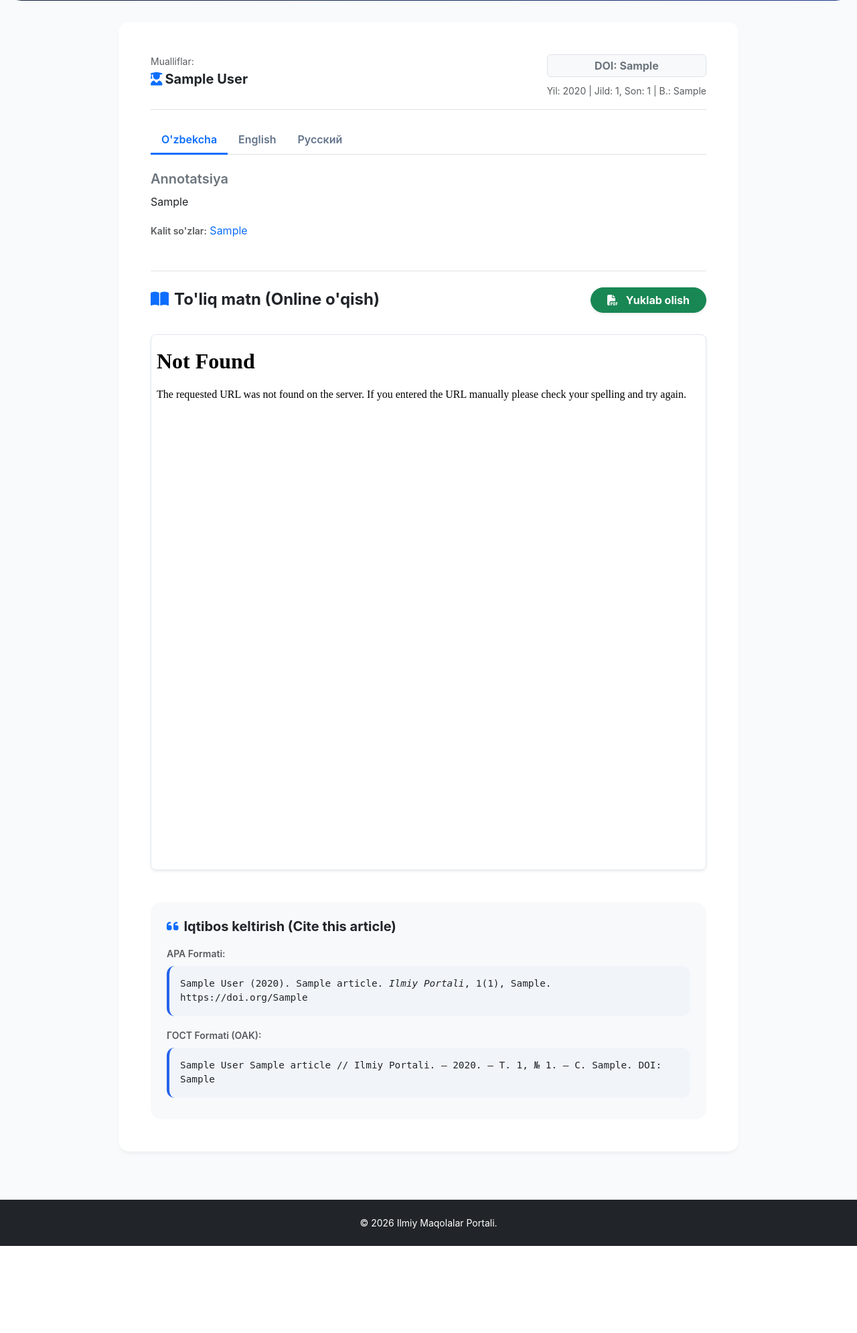
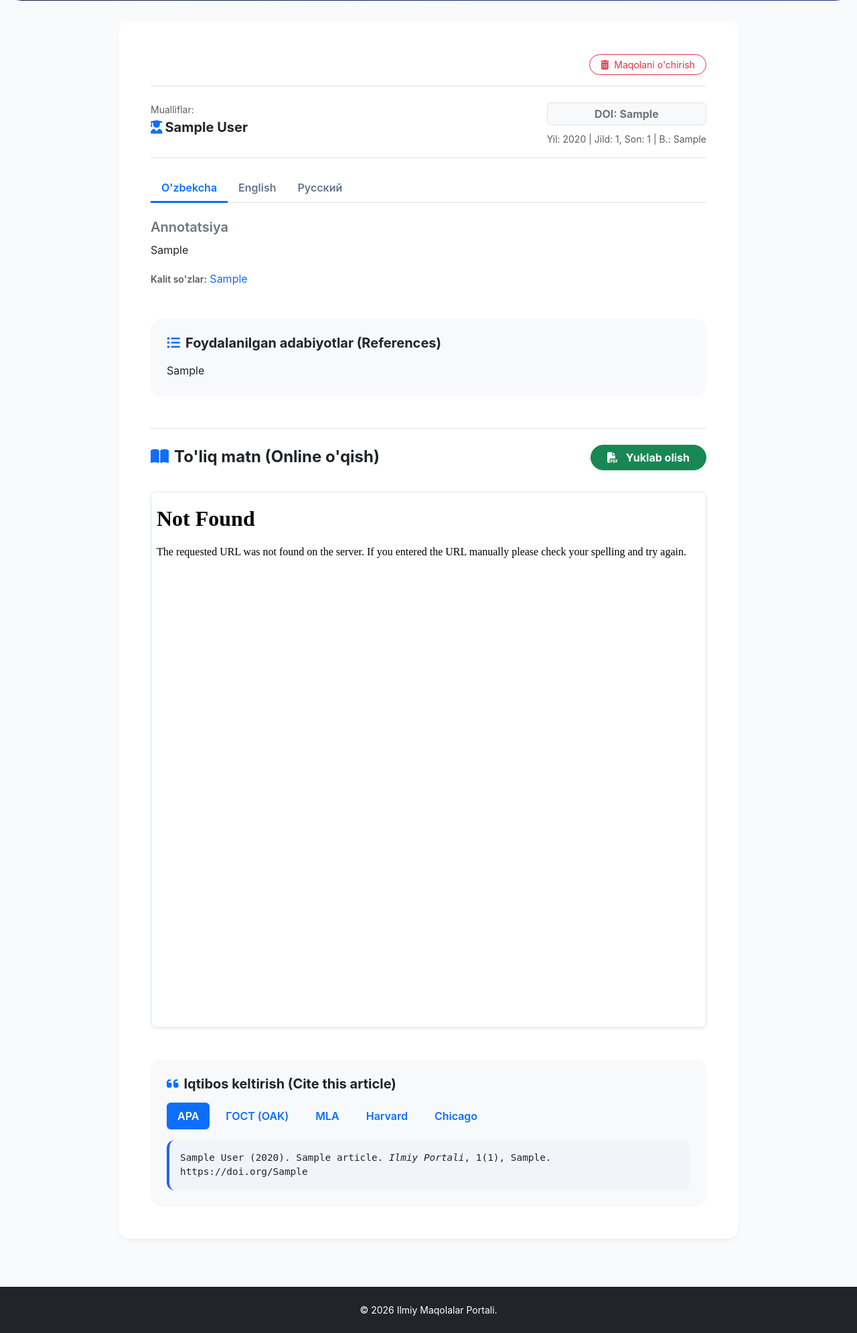
Before and after one commit to Muhammadyusuf95/scientific-article, a Flask app: page /article/1 in a window 1280 px wide. Shown: the part 300-2290 px from the top of the page at 67% size. Before the commit the page ends 2160 px from the top, so only its background shows below. Run offline with Flask 3, Linux system fonts and the light colour scheme; the visitor is signed in with stand-in values (Sample User, id 1); tables that the repository leaves empty hold one stand-in row (values such as "Sample post"); some libraries are stand-ins or nearby versions.

Commit message:
Update article.html

```diff
--- a/templates/article.html
+++ b/templates/article.html
@@ -5,7 +5,7 @@
     <meta name="viewport" content="width=device-width, initial-scale=1.0">
     <title>{{ article.title_uz }} - Ilmiy Portali</title>
 
-    <!-- Google Scholar Meta Teglari (Indexlash uchun majburiy) -->
+    <!-- Google Scholar va SEO Meta Teglari -->
     <meta name="citation_title" content="{{ article.title_uz }}">
     {% for author in article.authors %}
     <meta name="citation_author" content="{{ author.full_name }}">
@@ -16,6 +16,9 @@
     {% if article.pages %}<meta name="citation_firstpage" content="{{ article.pages.split('-')[0] }}">{% endif %}
     <meta name="citation_pdf_url" content="{{ article.pdf_filename }}">
     {% if article.doi %}<meta name="citation_doi" content="{{ article.doi }}">{% endif %}
+    {% if article.references %}
+    <meta name="citation_references" content="{{ article.references }}">
+    {% endif %}
 
     <link href="https://cdn.jsdelivr.net/npm/bootstrap@5.3.0/dist/css/bootstrap.min.css" rel="stylesheet">
     <link rel="stylesheet" href="https://cdnjs.cloudflare.com/ajax/libs/font-awesome/6.4.0/css/all.min.css">
@@ -26,7 +29,7 @@
         .stats-badge { font-size: 0.9rem; background-color: rgba(255,255,255,0.1); color: white; padding: 0.4rem 1rem; border-radius: 50rem; backdrop-filter: blur(5px); }
         .nav-tabs .nav-link.active { font-weight: bold; color: var(--bs-primary); border-bottom: 3px solid var(--bs-primary); background: transparent; }
         .nav-tabs .nav-link { color: #64748b; border: none; }
-        .citation-box { background: #f1f5f9; border-radius: 0.75rem; padding: 1rem; font-family: monospace; font-size: 0.9rem; border-left: 4px solid #2563eb; position: relative; }
+        .citation-box { background: #f1f5f9; border-radius: 0.75rem; padding: 1rem; font-family: monospace; font-size: 0.9rem; border-left: 4px solid #2563eb; white-space: pre-line; }
         .pdf-container { width: 100%; height: 800px; border: 1px solid #e2e8f0; border-radius: 0.5rem; overflow: hidden; margin-top: 2rem; }
     </style>
 </head>
@@ -56,6 +59,17 @@
         <div class="row justify-content-center">
             <div class="col-lg-10">
                 <div class="card content-card p-4 p-md-5 mb-4">
+
+                    <!-- Maqolani o'chirish tugmasi (Faqat Admin uchun) -->
+                    {% if session.get('is_admin') %}
+                    <div class="mb-4 text-end border-bottom pb-3">
+                        <form action="/article/delete/{{ article.id }}" method="POST" onsubmit="return confirm('Haqiqatan ham ushbu maqolani oʻchirmoqchimisiz?');">
+                            <button type="submit" class="btn btn-outline-danger btn-sm rounded-pill px-3">
+                                <i class="fas fa-trash-alt me-1"></i> Maqolani o'chirish
+                            </button>
+                        </form>
+                    </div>
+                    {% endif %}
 
                     <!-- Mualliflar va DOI/Ma'lumotlar -->
                     <div class="d-flex flex-wrap justify-content-between align-items-start border-bottom pb-3 mb-4">
@@ -120,6 +134,14 @@
                         {% endif %}
                     </div>
 
+                    <!-- Bibliografik manbalar (References) -->
+                    {% if article.references %}
+                    <div class="card bg-light border-0 p-4 rounded-4 mb-5">
+                        <h5 class="fw-bold text-dark mb-3"><i class="fas fa-list-ul text-primary me-2"></i>Foydalanilgan adabiyotlar (References)</h5>
+                        <div class="text-dark" style="white-space: pre-line; line-height: 1.7;">{{ article.references }}</div>
+                    </div>
+                    {% endif %}
+
                     <!-- PDF O'QISH VA YUKLAB OLISH QISMI -->
                     <div class="border-top pt-4 mb-5">
                         <div class="d-flex justify-content-between align-items-center mb-3">
@@ -129,7 +151,6 @@
                             </a>
                         </div>
 
-                        <!-- Brauzer ichiga PDF o'rnatish -->
                         <div class="pdf-container shadow-sm">
                             <iframe src="{{ article.pdf_filename }}" width="100%" height="100%" style="border: none;">
                                 Sizning brauzeringiz PDF fayllarni bevosita o'qishni qo'llab-quvvatlamaydi. Iltimos, faylni yuklab oling.
@@ -137,21 +158,49 @@
                         </div>
                     </div>
 
-                    <!-- Zamonaviy Iqtibos (Citation) olish bo'limi -->
+                    <!-- MUKAMMAL IQTIBOS KELTIRISH (Cite this article) -->
                     <div class="card bg-light border-0 p-4 rounded-4">
                         <h5 class="fw-bold text-dark mb-3"><i class="fas fa-quote-left text-primary me-2"></i>Iqtibos keltirish (Cite this article)</h5>
 
-                        <div class="mb-3">
-                            <label class="form-label small fw-semibold text-muted">APA Formati:</label>
-                            <div class="citation-box" id="apaCitation">
-                                {% for author in article.authors %}{{ author.full_name }}{% if not loop.last %}, {% endif %}{% endfor %} ({{ article.year }}). {{ article.title_uz }}. <i>Ilmiy Portali</i>, {{ article.volume }}({{ article.issue }}){% if article.pages %}, {{ article.pages }}{% endif %}. {% if article.doi %}https://doi.org/{{ article.doi }}{% endif %}
+                        <!-- Stil tanlash tugmalari -->
+                        <ul class="nav nav-pills mb-3 gap-2" id="citeTab" role="tablist">
+                            <li class="nav-item" role="presentation">
+                                <button class="nav-link active btn-sm fw-semibold" id="apa-tab" data-bs-toggle="pill" data-bs-target="#apa" type="button">APA</button>
+                            </li>
+                            <li class="nav-item" role="presentation">
+                                <button class="nav-link btn-sm fw-semibold" id="gost-tab" data-bs-toggle="pill" data-bs-target="#gost" type="button">ГОСТ (OAK)</button>
+                            </li>
+                            <li class="nav-item" role="presentation">
+                                <button class="nav-link btn-sm fw-semibold" id="mla-tab" data-bs-toggle="pill" data-bs-target="#mla" type="button">MLA</button>
+                            </li>
+                            <li class="nav-item" role="presentation">
+                                <button class="nav-link btn-sm fw-semibold" id="harvard-tab" data-bs-toggle="pill" data-bs-target="#harvard" type="button">Harvard</button>
+                            </li>
+                            <li class="nav-item" role="presentation">
+                                <button class="nav-link btn-sm fw-semibold" id="chicago-tab" data-bs-toggle="pill" data-bs-target="#chicago" type="button">Chicago</button>
+                            </li>
+                        </ul>
+
+                        <div class="tab-content" id="citeTabContent">
+                            <!-- APA -->
+                            <div class="tab-pane fade show active" id="apa" role="tabpanel">
+                                <div class="citation-box">{% for author in article.authors %}{{ author.full_name }}{% if not loop.last %}, {% endif %}{% endfor %} ({{ article.year }}). {{ article.title_uz }}. <i>Ilmiy Portali</i>, {{ article.volume }}({{ article.issue }}){% if article.pages %}, {{ article.pages }}{% endif %}. {% if article.doi %}https://doi.org/{{ article.doi }}{% endif %}</div>
                             </div>
-                        </div>
-
-                        <div class="mb-2">
-                            <label class="form-label small fw-semibold text-muted">ГОСТ Formati (OAK):</label>
-                            <div class="citation-box" id="gostCitation">
-                                {% for author in article.authors %}{{ author.full_name }}{% if not loop.last %}, {% endif %}{% endfor %} {{ article.title_uz }} // Ilmiy Portali. — {{ article.year }}. — Т. {{ article.volume }}, № {{ article.issue }}.{% if article.pages %} — С. {{ article.pages }}.{% endif %} {% if article.doi %}DOI: {{ article.doi }}{% endif %}
+                            <!-- GOST -->
+                            <div class="tab-pane fade" id="gost" role="tabpanel">
+                                <div class="citation-box">{% for author in article.authors %}{{ author.full_name }}{% if not loop.last %}, {% endif %}{% endfor %} {{ article.title_uz }} // Ilmiy Portali. — {{ article.year }}. — Т. {{ article.volume }}, № {{ article.issue }}.{% if article.pages %} — С. {{ article.pages }}.{% endif %} {% if article.doi %}DOI: {{ article.doi }}{% endif %}</div>
+                            </div>
+                            <!-- MLA -->
+                            <div class="tab-pane fade" id="mla" role="tabpanel">
+                                <div class="citation-box">{% for author in article.authors %}{{ author.full_name }}{% if not loop.last %}, {% endif %}{% endfor %} "{{ article.title_uz }}." <i>Ilmiy Portali</i>, vol. {{ article.volume }}, no. {{ article.issue }}, {{ article.year }}, pp. {{ article.pages }}.</div>
+                            </div>
+                            <!-- Harvard -->
+                            <div class="tab-pane fade" id="harvard" role="tabpanel">
+                                <div class="citation-box">{% for author in article.authors %}{{ author.full_name }}{% if not loop.last %}, {% endif %}{% endfor %} ({{ article.year }}) '{{ article.title_uz }}', <i>Ilmiy Portali</i>, {{ article.volume }}({{ article.issue }}){% if article.pages %}, pp. {{ article.pages }}{% endif %}.</div>
+                            </div>
+                            <!-- Chicago -->
+                            <div class="tab-pane fade" id="chicago" role="tabpanel">
+                                <div class="citation-box">{% for author in article.authors %}{{ author.full_name }}{% if not loop.last %}, {% endif %}{% endfor %} "{{ article.title_uz }}." <i>Ilmiy Portali</i> {{ article.volume }}, no. {{ article.issue }} ({{ article.year }}): {{ article.pages }}.</div>
                             </div>
                         </div>
                     </div>
```
